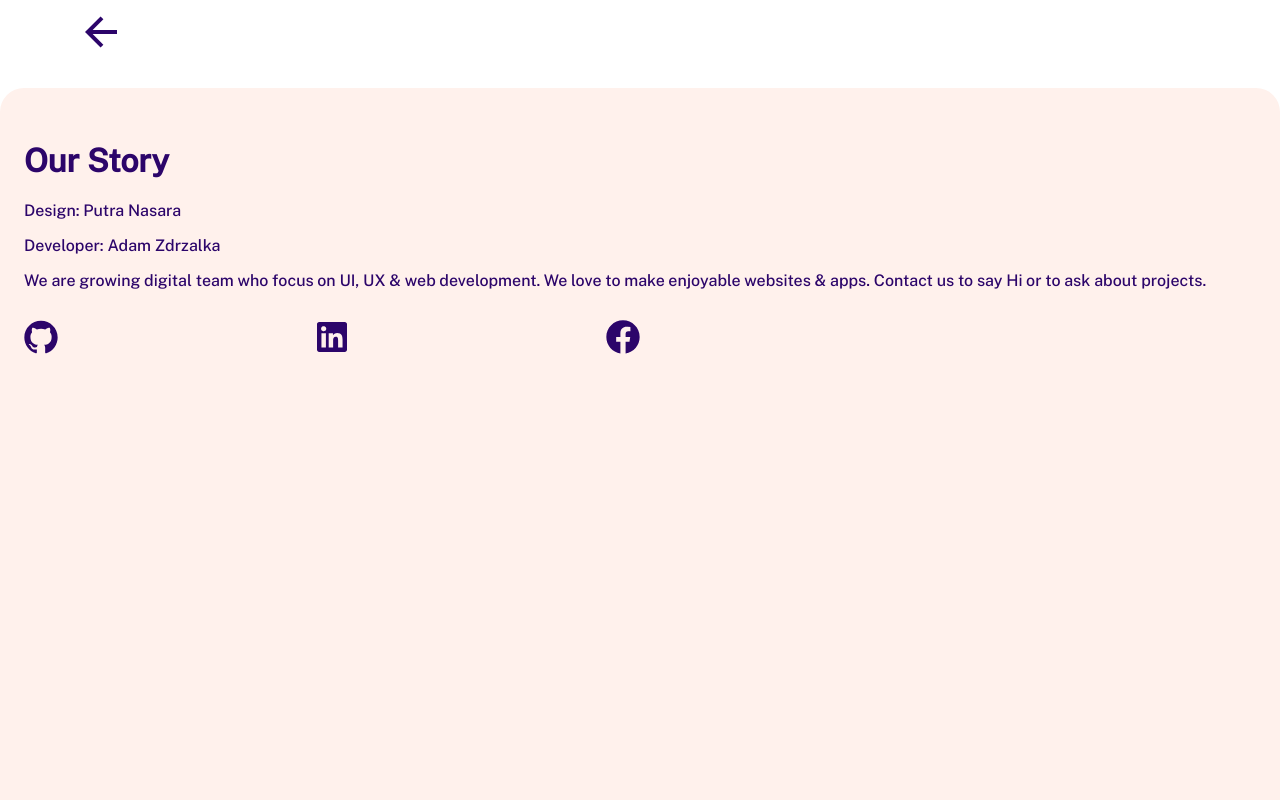
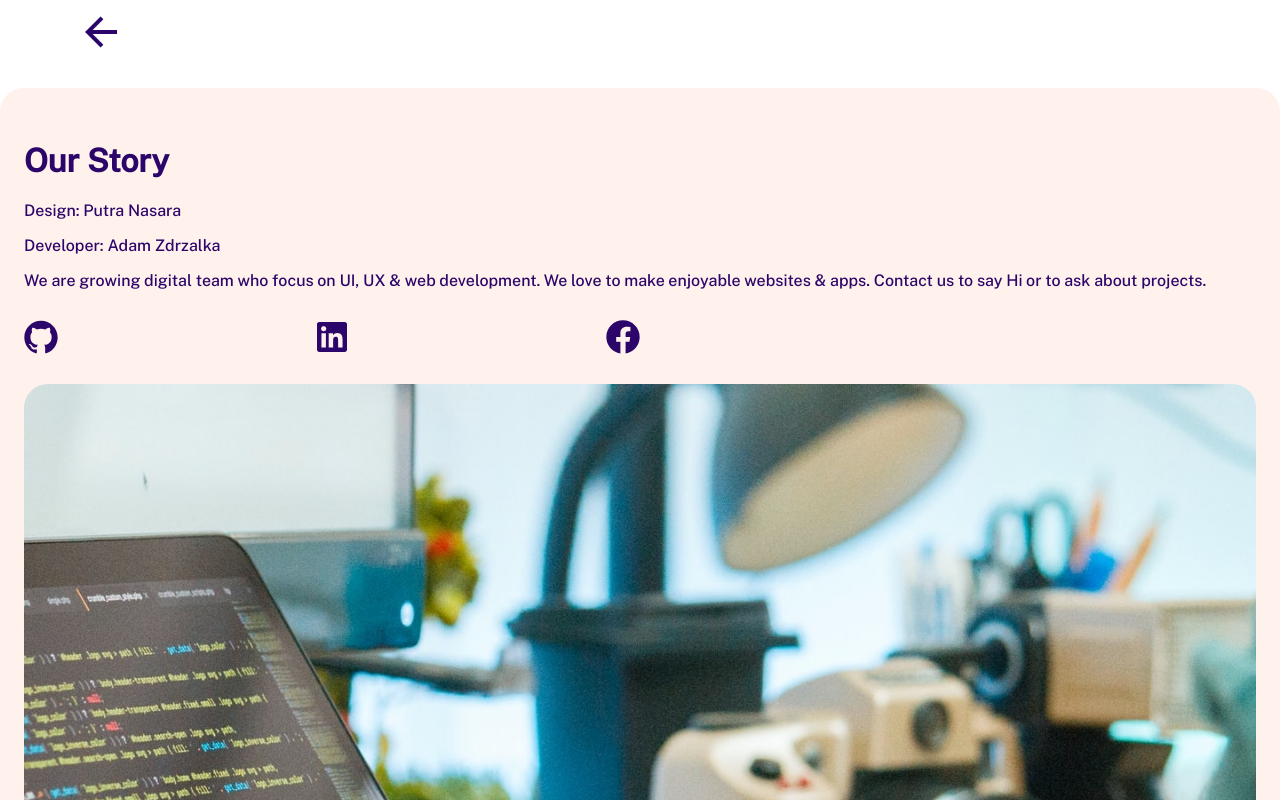
Before and after one commit to moderndayNeo/Meal-Matchmaker, a React (Create React App) app: page /contact in a window 1280 px wide. Shown: the top 800 px of the page. Built offline with nearby package versions, Linux system fonts and the light colour scheme.

Commit message:
feat: Link nav text back to homepage

```diff
--- a/src/ContactPage/ContactPage.css
+++ b/src/ContactPage/ContactPage.css
@@ -1,4 +1,5 @@
 .ContactPage {
+    overflow: hidden;
 }
 
 .ContactPage .contact-nav {
@@ -23,7 +24,7 @@
 .ContactPage .main-wrapper {
     position: absolute;
     width: 100%;
-    height: 775px;
+    height: 725px;
     background: var(--neutral-color-light);
     top: 88px;
     border-top-left-radius: 24px;
@@ -37,3 +38,8 @@
     justify-content: space-between;
     margin: 30px 0;
 }
+
+.ContactPage .developer-image {
+    width: 100%;
+    border-radius: 24px;
+}
--- a/src/ContactPage/ContactPage.tsx
+++ b/src/ContactPage/ContactPage.tsx
@@ -5,6 +5,7 @@ import { useHistory } from 'react-router-dom'
 import GithubIcon from '../media/Icons_Github_dark.svg'
 import LinkedInIcon from '../media/Icons_Linkedin_dark.svg'
 import FacebookIcon from '../media/Icons_Facebook_dark.svg'
+import developmentImage from '../media/contact-page-developer.jpg'
 
 export default function ContactPage() {
     const history = useHistory()
@@ -51,6 +52,12 @@ export default function ContactPage() {
                             className="facebook-icon"
                         />
                     </div>
+
+                    <img
+                        src={developmentImage}
+                        alt="development team"
+                        className="developer-image"
+                    />
                 </main>
             </div>
         </div>
--- a/src/Navbar/Navbar.css
+++ b/src/Navbar/Navbar.css
@@ -5,11 +5,14 @@
     right: 0;
     display: flex;
     justify-content: space-between;
-    /* border: 1px solid black; */
 }
 
 .Navbar .title {
     font-size: 18px;
+}
+
+.Navbar a {
+    text-decoration: none;
 }
 
 .Navbar .infoIcon {
--- a/src/Navbar/Navbar.tsx
+++ b/src/Navbar/Navbar.tsx
@@ -6,7 +6,9 @@ import { Link } from 'react-router-dom'
 export default function Navbar() {
     return (
         <div className="Navbar">
+            <Link to="/">
             <p className="title">Meal Matchmaker</p>
+            </Link>
             <Link to="/contact">
                 <img className="infoIcon" src={infoIcon} alt="info icon" />
             </Link>
--- a/src/Recipe/Recipe.tsx
+++ b/src/Recipe/Recipe.tsx
@@ -9,9 +9,7 @@ export type RecipeProps = {
     meal: IMeal
 }
 
-
 export default function Recipe({ meal }: RecipeProps) {
-
     const history = useHistory()
 
     const goBack = (): void => {
```
Also changed, not shown: src/media/contact-page-developer.jpg.
